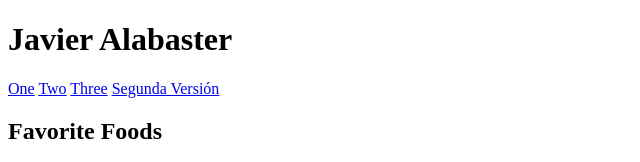
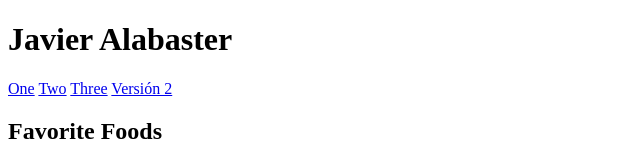
Before and after one commit to javier-pruebas/proyecto_final_html5, a plain HTML site: page index.html in a window 1280 px wide. Shown: the top 162 px of the page, 0-640 px from the left. Drawn offline with Linux system fonts and the light colour scheme.

Commit message:
Update index.html

```diff
--- a/index.html
+++ b/index.html
@@ -11,7 +11,7 @@
             <a href="#One">One</a>
             <a href="#Two">Two</a>
             <a href="#Three">Three</a>
-            <a href="proyecto_final_html5/index_2.html">Segunda Versión</a>
+            <a href="proyecto_final_html5/index_2.html">Versión 2</a>
         </nav>
     </header>
     <section id="One">
```
